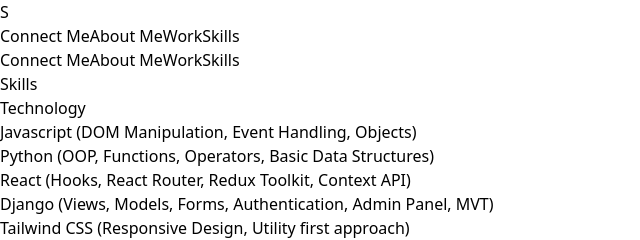
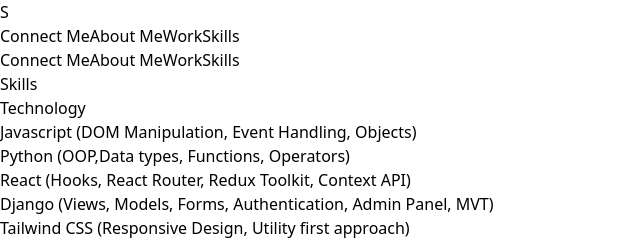
Before and after one commit to Githubsuer1/Portofolio, a React (Vite) app: page /skills in a window 1280 px wide. Shown: the top 240 px of the page, without its empty margins (0-640 px from the left). Built offline with nearby package versions, Linux system fonts and the light colour scheme.

Commit message:
skills modified

```diff
--- a/src/Components/Skills.jsx
+++ b/src/Components/Skills.jsx
@@ -12,7 +12,7 @@
                             <h1 className="bg-transparent font-bold ">Technology</h1>
                             <ul className="list-disc ">
                                 <li>Javascript (DOM Manipulation, Event Handling, Objects)</li>
-                                <li>Python (OOP, Functions, Operators, Basic Data Structures)</li>
+                                <li>Python (OOP,Data types, Functions, Operators)</li>
                                 <li>React (Hooks, React Router, Redux Toolkit, Context API)</li>
                                 <li>Django (Views, Models, Forms, Authentication, Admin Panel, MVT)</li>
                                 <li>Tailwind CSS (Responsive Design, Utility first approach)</li>
```
